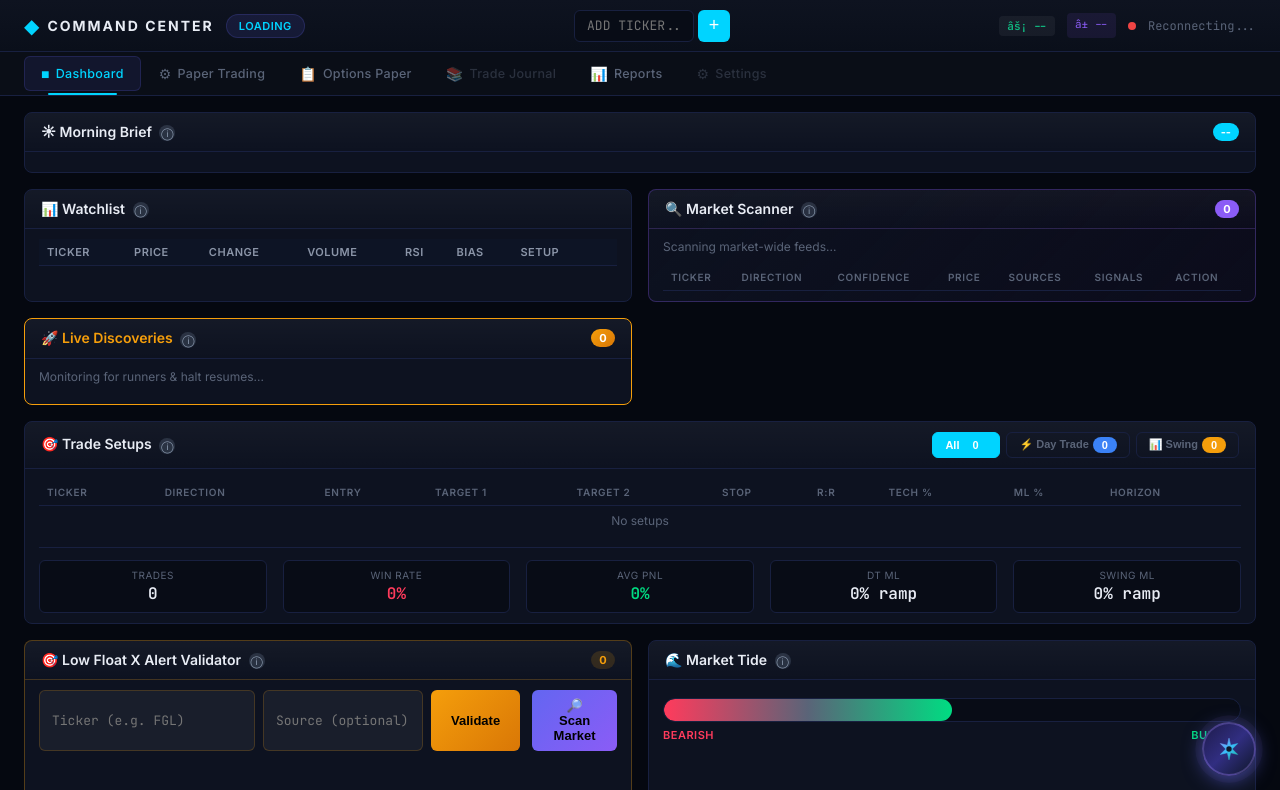
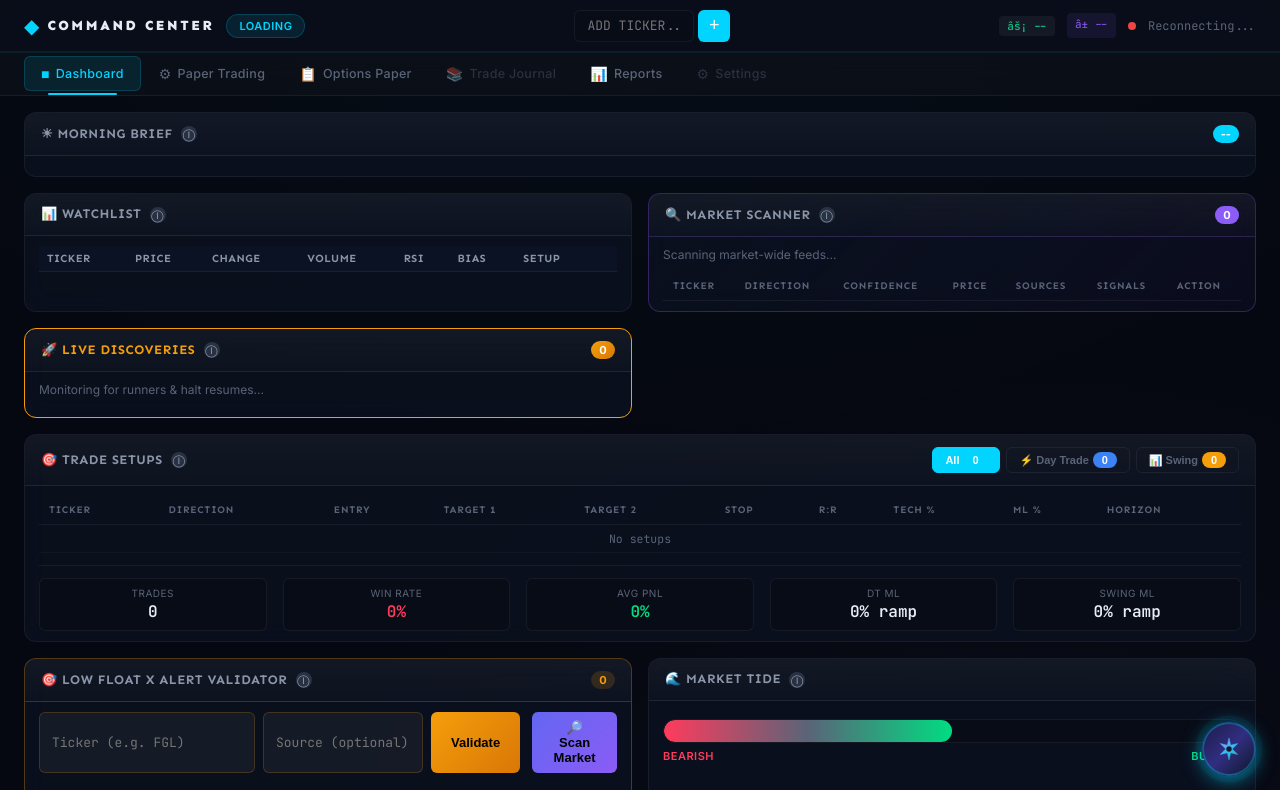
Before and after one commit to Tox2025/Command-Centre, a website: page public/index.html in a window 1280 px wide. Both pictures are taken after a click on the button "All 0". Shown: the top 790 px of the page. Drawn offline with Linux system fonts and the light colour scheme.

Commit message:
Real UI overhaul: glassmorphism panels, Sen heading font, cyan accent, frosted topbar, monospace tables

```diff
--- a/public/styles.css
+++ b/public/styles.css
@@ -1,11 +1,16 @@
+/* -- Google Fonts (Sen for headings like UW) ------ */
+@import url('https://fonts.googleapis.com/css2?family=Sen:wght@400;700;800&display=swap');
+
 /* -- Design Tokens ------------------------------- */
 :root {
   --bg-primary: #050810;
   --bg-secondary: #0a0e18;
-  --bg-panel: #0d1220;
+  --bg-panel: rgba(12, 18, 32, 0.75);
+  --bg-panel-solid: #0c1220;
   --bg-panel-hover: #131a2e;
   --bg-input: #080c16;
-  --border: #182040;
+  --border: rgba(255, 255, 255, 0.06);
+  --border-hover: rgba(0, 212, 255, 0.25);
   --border-glow: #00d4ff;
   --text-primary: #e8ecf4;
   --text-secondary: #8b95a8;
@@ -19,12 +24,15 @@
   --bear: #ff3b5c;
   --neutral: #5a6478;
   --font-sans: 'Inter', system-ui, sans-serif;
+  --font-heading: 'Sen', 'Inter', system-ui, sans-serif;
   --font-mono: 'JetBrains Mono', monospace;
-  --radius: 8px;
-  --shadow: 0 4px 24px rgba(0, 0, 0, 0.6);
-  --glow-bull: 0 0 12px rgba(0, 220, 130, 0.15);
-  --glow-bear: 0 0 12px rgba(255, 59, 92, 0.15);
-  --glow-accent: 0 0 12px rgba(0, 212, 255, 0.15);
+  --radius: 12px;
+  --radius-sm: 8px;
+  --shadow: 0 8px 32px rgba(0, 0, 0, 0.5);
+  --shadow-glow: 0 0 20px rgba(0, 212, 255, 0.08);
+  --glow-bull: 0 0 15px rgba(0, 220, 130, 0.12);
+  --glow-bear: 0 0 15px rgba(255, 59, 92, 0.12);
+  --glow-accent: 0 0 15px rgba(0, 212, 255, 0.12);
 }
 
 * {
@@ -36,6 +44,9 @@
 body {
   font-family: var(--font-sans);
   background: var(--bg-primary);
+  background-image:
+    radial-gradient(ellipse 80% 50% at 50% -20%, rgba(0, 212, 255, 0.04), transparent),
+    radial-gradient(ellipse 60% 40% at 80% 60%, rgba(139, 92, 246, 0.03), transparent);
   color: var(--text-primary);
   min-height: 100vh;
   overflow-x: hidden;
@@ -48,12 +59,14 @@ body {
   justify-content: space-between;
   padding: 0 24px;
   height: 52px;
-  background: linear-gradient(180deg, #0e1320 0%, #0a0f1a 100%);
+  background: rgba(10, 15, 26, 0.85);
   border-bottom: 1px solid var(--border);
   position: sticky;
   top: 0;
   z-index: 100;
-  backdrop-filter: blur(16px);
+  backdrop-filter: blur(20px) saturate(1.5);
+  -webkit-backdrop-filter: blur(20px) saturate(1.5);
+  box-shadow: 0 1px 0 rgba(0, 212, 255, 0.08);
 }
 
 .topbar-left,
@@ -80,10 +93,12 @@ body {
 }
 
 .logo-text {
-  font-weight: 700;
+  font-family: var(--font-heading);
+  font-weight: 800;
   font-size: 14px;
-  letter-spacing: 2px;
+  letter-spacing: 2.5px;
   color: var(--text-primary);
+  text-transform: uppercase;
 }
 
 .session-badge {
@@ -92,9 +107,10 @@ body {
   font-size: 11px;
   font-weight: 600;
   letter-spacing: 0.5px;
-  background: rgba(99, 102, 241, 0.12);
+  background: rgba(0, 212, 255, 0.1);
   color: var(--accent-blue);
-  border: 1px solid rgba(99, 102, 241, 0.2);
+  border: 1px solid rgba(0, 212, 255, 0.2);
+  backdrop-filter: blur(8px);
 }
 
 .ticker-input-group {
@@ -196,13 +212,13 @@ body {
 
 .nav-link:hover {
   color: var(--text-primary);
-  background: rgba(99, 102, 241, 0.08);
+  background: rgba(0, 212, 255, 0.08);
 }
 
 .nav-link.active {
   color: var(--accent-blue);
-  background: rgba(99, 102, 241, 0.1);
-  border: 1px solid rgba(99, 102, 241, 0.18);
+  background: rgba(0, 212, 255, 0.1);
+  border: 1px solid rgba(0, 212, 255, 0.18);
   position: relative;
 }
 
@@ -244,12 +260,15 @@ body {
   border-radius: var(--radius);
   overflow: hidden;
   animation: fadeIn 0.4s ease;
-  transition: border-color 0.3s, box-shadow 0.3s;
+  transition: border-color 0.3s ease, box-shadow 0.3s ease, transform 0.2s ease;
+  backdrop-filter: blur(12px) saturate(1.3);
+  -webkit-backdrop-filter: blur(12px) saturate(1.3);
 }
 
 .panel:hover {
-  border-color: rgba(99, 102, 241, 0.2);
-  box-shadow: 0 2px 20px rgba(0, 0, 0, 0.3);
+  border-color: var(--border-hover);
+  box-shadow: var(--shadow), var(--shadow-glow);
+  transform: translateY(-1px);
 }
 
 @keyframes fadeIn {
@@ -268,14 +287,18 @@ body {
   display: flex;
   align-items: center;
   justify-content: space-between;
-  padding: 10px 16px;
+  padding: 12px 16px;
   border-bottom: 1px solid var(--border);
-  background: linear-gradient(180deg, rgba(255, 255, 255, 0.03) 0%, transparent 100%);
+  background: linear-gradient(180deg, rgba(255, 255, 255, 0.04) 0%, rgba(255, 255, 255, 0.01) 100%);
 }
 
 .panel-header h2 {
-  font-size: 14px;
-  font-weight: 600;
+  font-family: var(--font-heading);
+  font-size: 13px;
+  font-weight: 700;
+  letter-spacing: 0.5px;
+  text-transform: uppercase;
+  color: var(--text-secondary);
 }
 
 .panel-badge {
@@ -338,28 +361,32 @@ body {
 /* -- Data Tables ---------------------------------- */
 .data-table {
   width: 100%;
-  border-collapse: collapse;
-  font-size: 12.5px;
+  border-collapse: separate;
+  border-spacing: 0;
+  font-size: 12px;
 }
 
 .data-table th {
   text-align: left;
-  padding: 7px 8px;
+  padding: 8px 10px;
   color: var(--text-muted);
   font-size: 10px;
   text-transform: uppercase;
-  letter-spacing: 0.7px;
-  border-bottom: 1px solid var(--border);
+  letter-spacing: 0.8px;
+  border-bottom: 1px solid rgba(255, 255, 255, 0.06);
   font-weight: 600;
+  font-family: var(--font-heading);
 }
 
 .data-table td {
-  padding: 7px 8px;
-  border-bottom: none;
+  padding: 6px 10px;
+  border-bottom: 1px solid rgba(255, 255, 255, 0.03);
+  font-family: var(--font-mono);
+  font-size: 11.5px;
 }
 
 .data-table tbody tr {
-  transition: background 0.15s;
+  transition: background 0.15s ease;
 }
 
 .data-table tbody tr:nth-child(even) {
@@ -367,13 +394,13 @@ body {
 }
 
 .data-table tbody tr:hover {
-  background: var(--bg-panel-hover);
+  background: rgba(0, 212, 255, 0.04);
 }
 
 .data-table.compact td,
 .data-table.compact th {
-  padding: 5px 8px;
-  font-size: 11.5px;
+  padding: 4px 8px;
+  font-size: 11px;
 }
 
 /* -- Badges --------------------------------------- */
@@ -775,7 +802,7 @@ body {
 }
 
 .brief-card:hover {
-  border-color: rgba(99, 102, 241, 0.3);
+  border-color: rgba(0, 212, 255, 0.3);
   transform: translateY(-2px);
   box-shadow: 0 6px 20px rgba(0, 0, 0, 0.35);
 }
@@ -2173,7 +2200,7 @@ body {
 }
 
 .info-tip:hover {
-  background: rgba(99, 102, 241, 0.5);
+  background: rgba(0, 212, 255, 0.5);
   color: #e2e8f0;
 }
 
@@ -2184,7 +2211,7 @@ body {
   left: 50%;
   transform: translateX(-50%);
   background: rgba(15, 23, 42, 0.96);
-  border: 1px solid rgba(99, 102, 241, 0.3);
+  border: 1px solid rgba(0, 212, 255, 0.3);
   color: #cbd5e1;
   font-size: 11px;
   font-weight: 400;
@@ -2212,7 +2239,7 @@ body {
   color: #64748b;
   margin: 0 0 8px 0;
   padding: 4px 0 4px 8px;
-  border-left: 2px solid rgba(99, 102, 241, 0.3);
+  border-left: 2px solid rgba(0, 212, 255, 0.3);
   line-height: 1.4;
   font-style: italic;
   max-height: 0;
@@ -2241,7 +2268,7 @@ body {
   font-size: 12px;
   font-weight: 600;
   color: #fff;
-  background: linear-gradient(135deg, #6366f1 0%, #8b5cf6 100%);
+  background: linear-gradient(135deg, #00d4ff 0%, #8b5cf6 100%);
   border: none;
   border-radius: 6px;
   cursor: pointer;
@@ -2251,7 +2278,7 @@ body {
 
 .btn-paper-trade:hover {
   transform: translateY(-1px);
-  box-shadow: 0 4px 12px rgba(99, 102, 241, 0.4);
+  box-shadow: 0 4px 12px rgba(0, 212, 255, 0.4);
 }
 
 .btn-paper-trade:disabled {
@@ -2305,7 +2332,7 @@ body {
 
 .calc-field input:focus,
 .calc-field select:focus {
-  border-color: #6366f1;
+  border-color: #00d4ff;
   outline: none;
 }
 
@@ -2316,7 +2343,7 @@ body {
 }
 
 .btn-calc {
-  background: linear-gradient(135deg, #6366f1, #8b5cf6);
+  background: linear-gradient(135deg, #00d4ff, #8b5cf6);
   color: white;
   border: none;
   padding: 8px 16px;
@@ -2329,7 +2356,7 @@ body {
 
 .btn-calc:hover {
   transform: translateY(-1px);
-  box-shadow: 0 4px 12px rgba(99, 102, 241, 0.4);
+  box-shadow: 0 4px 12px rgba(0, 212, 255, 0.4);
 }
 
 .calc-results {
@@ -2378,11 +2405,11 @@ body {
 
   0%,
   100% {
-    box-shadow: 0 4px 16px rgba(99, 102, 241, 0.4), 0 0 0 0 rgba(167, 139, 250, 0.3);
+    box-shadow: 0 4px 16px rgba(0, 212, 255, 0.4), 0 0 0 0 rgba(0, 212, 255, 0.3);
   }
 
   50% {
-    box-shadow: 0 4px 20px rgba(99, 102, 241, 0.6), 0 0 0 8px rgba(167, 139, 250, 0);
+    box-shadow: 0 4px 20px rgba(0, 212, 255, 0.6), 0 0 0 8px rgba(0, 212, 255, 0);
   }
 }
 
@@ -2405,7 +2432,7 @@ body {
   border-radius: 50%;
   background: linear-gradient(135deg, #1e1b4b 0%, #312e81 50%, #0f172a 100%);
   color: white;
-  border: 2px solid rgba(167, 139, 250, 0.3);
+  border: 2px solid rgba(0, 212, 255, 0.3);
   font-size: 24px;
   cursor: pointer;
   z-index: 9998;
@@ -2418,8 +2445,8 @@ body {
 
 .chat-fab:hover {
   transform: scale(1.15) rotate(15deg);
-  border-color: rgba(167, 139, 250, 0.7);
-  box-shadow: 0 6px 28px rgba(99, 102, 241, 0.7), 0 0 0 4px rgba(167, 139, 250, 0.15);
+  border-color: rgba(0, 212, 255, 0.7);
+  box-shadow: 0 6px 28px rgba(0, 212, 255, 0.7), 0 0 0 4px rgba(0, 212, 255, 0.15);
 }
 
 .chat-fab:hover svg {
@@ -2433,7 +2460,7 @@ body {
   width: 380px;
   height: 520px;
   background: var(--bg-panel);
-  border: 1px solid rgba(99, 102, 241, 0.3);
+  border: 1px solid rgba(0, 212, 255, 0.3);
   border-radius: 16px;
   display: none;
   flex-direction: column;
@@ -2448,7 +2475,7 @@ body {
 
 .chat-header {
   padding: 12px 16px;
-  background: linear-gradient(135deg, rgba(99, 102, 241, 0.2), rgba(139, 92, 246, 0.15));
+  background: linear-gradient(135deg, rgba(0, 212, 255, 0.2), rgba(139, 92, 246, 0.15));
   border-bottom: 1px solid var(--border);
   display: flex;
   justify-content: space-between;
@@ -2481,7 +2508,7 @@ body {
 
 .chat-msg.user {
   align-self: flex-end;
-  background: linear-gradient(135deg, #6366f1, #8b5cf6);
+  background: linear-gradient(135deg, #00d4ff, #8b5cf6);
   color: white;
   border-bottom-right-radius: 4px;
 }
@@ -2520,12 +2547,12 @@ body {
 }
 
 .chat-input-area input:focus {
-  border-color: #6366f1;
+  border-color: #00d4ff;
   outline: none;
 }
 
 .chat-input-area button {
-  background: #6366f1;
+  background: #00d4ff;
   color: white;
   border: none;
   padding: 8px 14px;
```
